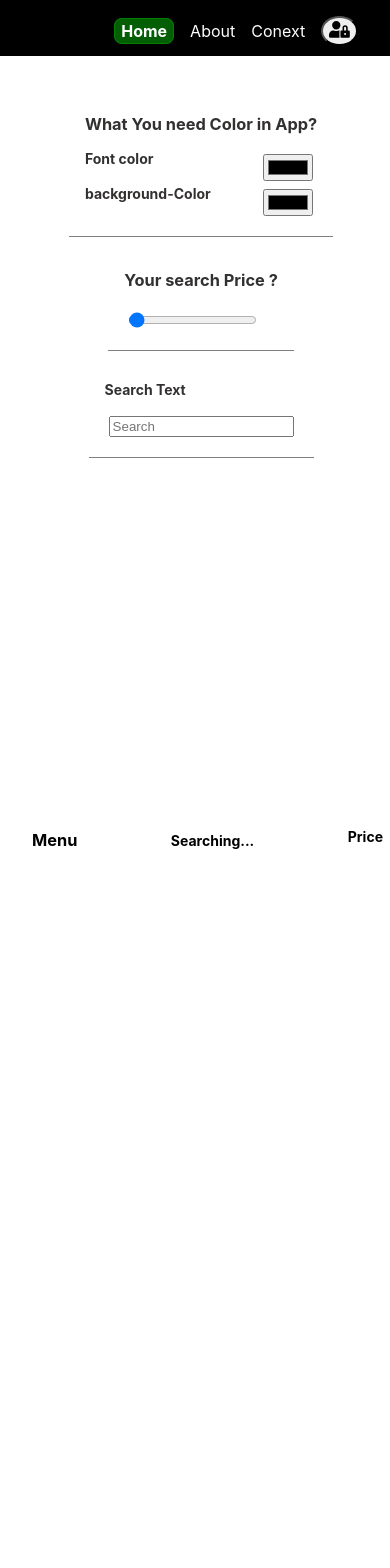
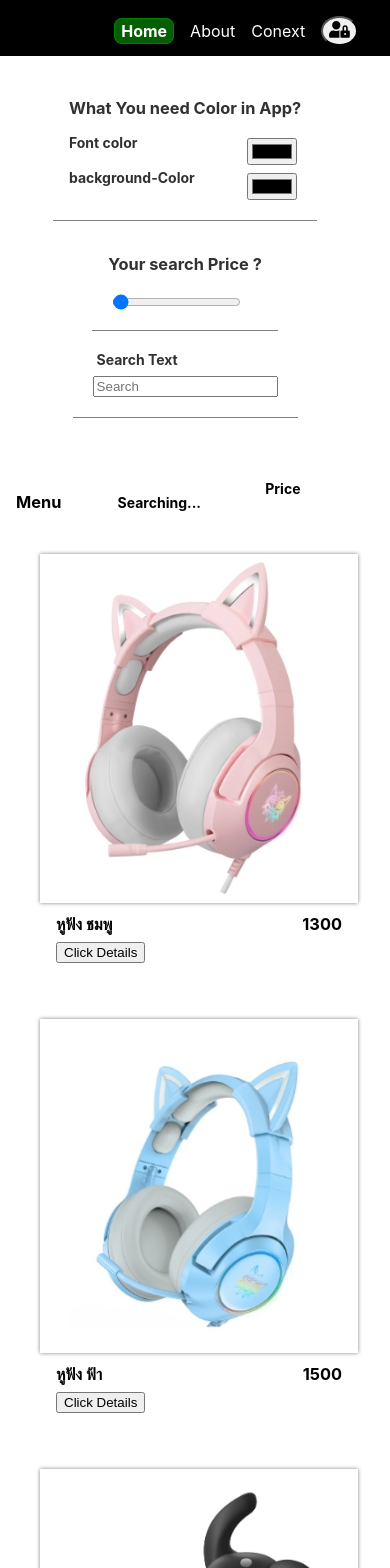
Before and after one commit to Sweedsiter/Peter-app001, a React (Create React App) app: page / in a window 390 px wide. Shown: the top 1568 px of the page. Before the commit the page ends 900 px from the top, so only its background shows below. Built offline with nearby package versions, Linux system fonts and the light colour scheme.

Commit message:
home Add-item

```diff
--- a/src/Components/Home/Home.css
+++ b/src/Components/Home/Home.css
@@ -45,20 +45,29 @@ input{
     justify-content: left;
     position: absolute;
     align-items: center;
-}
-.items .item{
-    position: relative;
-    width: 200px;
-    height: fit-content;
-    padding: 1remx;
-    margin: 6px;
+
 }
 
+.items .item{
+    width: 200px;
+    margin: 8px;
+    padding: 8px;
+}
+.itemB{
+    width: 100%;
+    padding-bottom: 8px;
+}
 .items .item img{
-    width: 80%;
-    display: flex;
-    align-items: center;
-    justify-content: center;
+    width: 90%;
+    box-shadow: 0px 0px 4px gray;
+    padding: 10px;
+}
+.items .item h3 , p {
+    padding: 0rem 4px;
+    margin: 4px;
+}
+.items .item button{
+    margin-left: 1rem;
 }
 /* media */
 @media screen and (min-width: 200px) and (max-width: 600px) {
@@ -67,15 +76,15 @@ input{
         flex-direction: column;
         width: 100%;
         font-size: 14px;
-        margin: 0;
+        margin: -1rem;
         padding: 0;
+        height: fit-content;
     }
     .H-contener .L{
         width: 90%;
         align-items: center;
     }
     .H-contener .R{
-        width: 90%;
         align-items: center;
     }
     .items {
@@ -85,7 +94,20 @@ input{
         justify-content: left;
         flex-direction: row;
         justify-content: center;
+
+    }
+    .items .item{
+        width: fit-content;
+        padding: 1rem;
+        margin-right: 2rem;
+
+
+    }
+
+    .items .item img{
         width: 100%;
+        margin: 0;
+        padding: 0;
     }
 
 }
--- a/src/Components/Home/Home.js
+++ b/src/Components/Home/Home.js
@@ -10,7 +10,10 @@ function Home(props) {
   const filtersearch = Data.filter((Data)=>{
    if(Search){
       return ( Data.name.includes(Search))
-   }else{
+   }else if(!PrValue){
+      return Data
+   }
+   else{
       return Data.price > PrValue
    }
  })
@@ -50,9 +53,11 @@ function Home(props) {
                 filtersearch.map((even,index)=>{
                    return(
                          <div className='item' key={index}>
-                                <img src={even.image} alt="#" ></img>
-                                 <h3 className='setFlex-R'><p>{even.name}</p> <p>{even.price}</p></h3>
-                                 <button>Click Details</button>
+                                 <img src={even.image} alt="#" ></img>
+                                  <div className='itemB'>
+                                    <h3 className='setFlex-R'><p>{even.name}</p> <p>{even.price}</p></h3>
+                                     <button>Click Details</button>
+                                  </div>
                           </div>
                     )})
                  }
```
